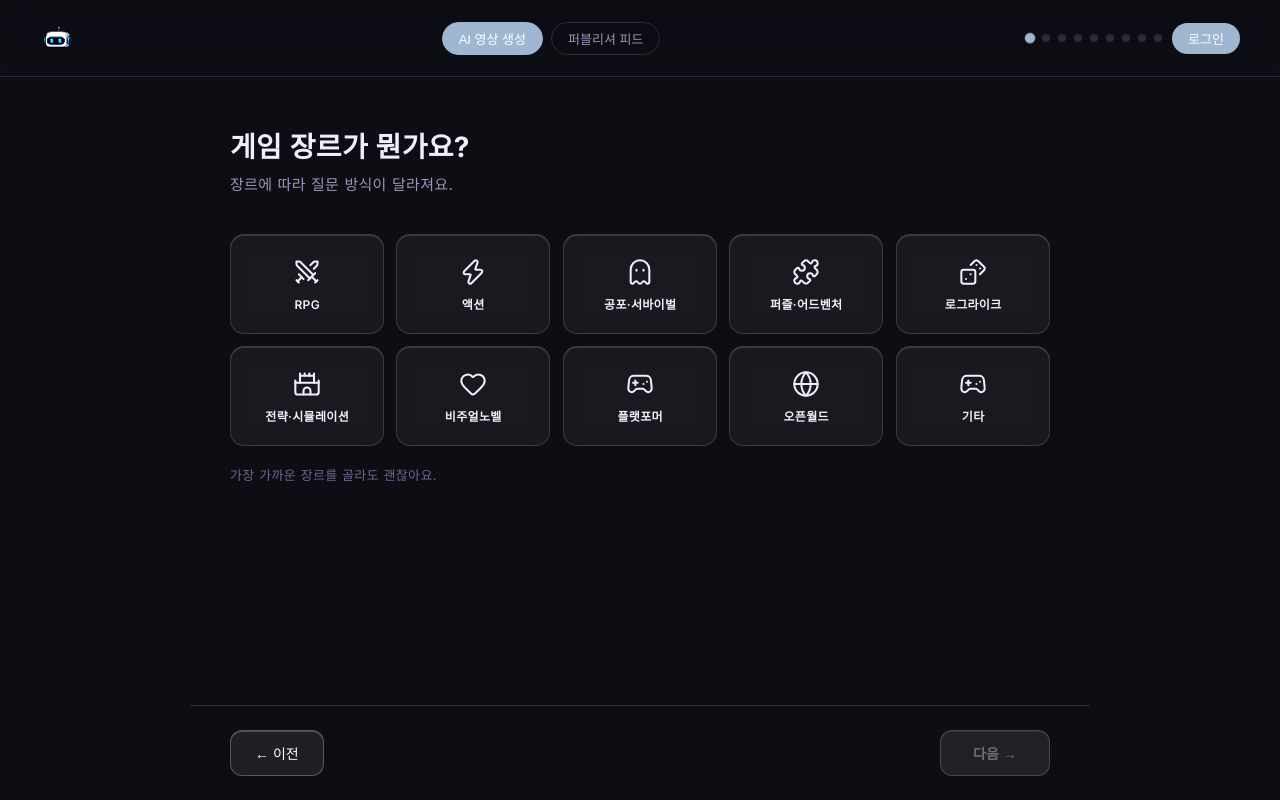
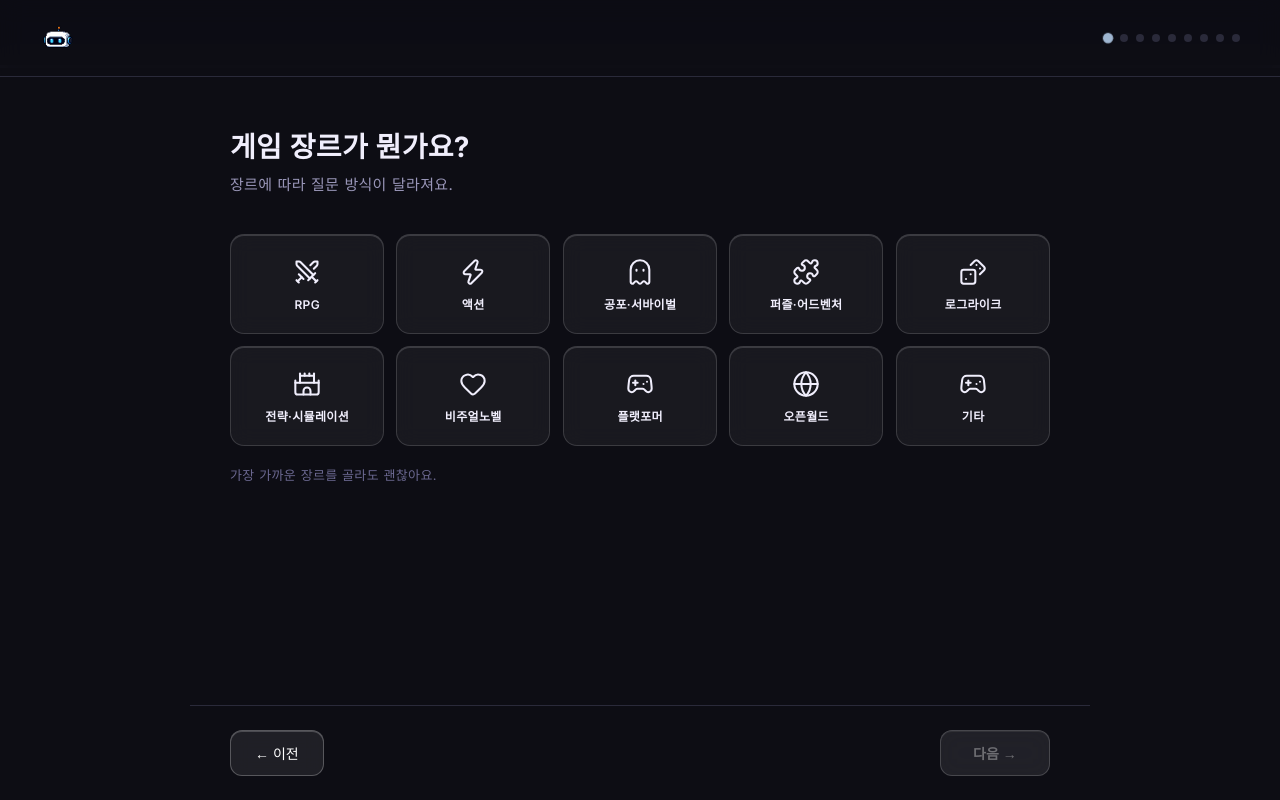
Before and after one commit to jung4yang/Nara, a React (Vite) app: page / in a window 1280 px wide. Both pictures are taken after a click on the button "무료로 시작하기 →". Built offline with nearby package versions, Linux system fonts and the light colour scheme; a web font is replaced by a local one.

Commit message:
fix side bar

```diff
--- a/src/App.jsx
+++ b/src/App.jsx
@@ -185,14 +185,14 @@ export default function App() {
         inApp={view === 'app'}
         currentScreen={screenIndex}
         totalScreens={SCREENS.length}
-        onLogoClick={goLanding}
-        onStart={startApp}
+        onLogoClick={startApp}
+        onGoHome={goLanding}
+        onGoFeed={goFeed}
         view={view === 'pub' ? pubView : view}
-        onGoFeed={goFeed}
-        onLoginClick={() => setShowLogin(true)}
         user={user}
+        onLogin={() => setShowLogin(true)}
+        onLogout={() => setUser(null)}
         onProfileClick={() => goProfile('dev_001')}
-
       />
       <Overlay show={overlay.show} text={overlay.text} sub={overlay.sub} />
 
--- a/src/components/Nav.jsx
+++ b/src/components/Nav.jsx
@@ -1,33 +1,91 @@
-export default function Nav({ inApp, currentScreen, totalScreens, onLogoClick, view, onGoFeed, onLoginClick, user, onProfileClick }) {
-  const isFeedArea = ['feed', 'detail', 'profile', 'favorites'].includes(view);
+import { useState } from 'react';
+
+export default function Nav({ inApp, currentScreen, totalScreens, onLogoClick, view, onGoFeed, onGoHome, user, onLogin, onLogout, onProfileClick }) {
+  const [open, setOpen] = useState(false);
+  const isFeed = ['feed', 'detail', 'profile', 'favorites'].includes(view);
 
   return (
     <>
       <nav>
-        <a href="#" className="logo-holo" style={{ textDecoration: 'none' }} onClick={(e) => { e.preventDefault(); onLogoClick(); }}>
+        {/* 로봇 로고 클릭 → 사이드 메뉴 */}
+        <button style={{ background: 'none', border: 'none', cursor: 'pointer', padding: 0, display: 'flex', alignItems: 'center' }} onClick={() => setOpen(true)}>
           <img src="/narabot.png" alt="NARA" className="logo-img" />
-        </a>
-        <div className="nara-menu-tabs">
-          <button className={`nara-menu-tab${!isFeedArea ? ' active' : ''}`} onClick={onLogoClick}>AI 영상 생성</button>
-          <button className={`nara-menu-tab${isFeedArea ? ' active' : ''}`} onClick={onGoFeed}>퍼블리셔 피드</button>
+        </button>
+
+        <div className="nav-dots" style={{ display: inApp && !isFeed ? 'flex' : 'none' }}>
+          {Array.from({ length: totalScreens }).map((_, i) => (
+            <div key={i} className={`dot ${i === currentScreen ? 'active' : ''} ${i < currentScreen ? 'done' : ''}`} />
+          ))}
         </div>
-        <div style={{ display: 'flex', alignItems: 'center', gap: 10 }}>
-          <div className="nav-dots" style={{ display: inApp && !isFeedArea ? 'flex' : 'none' }}>
-            {Array.from({ length: totalScreens }).map((_, i) => (
-              <div key={i} className={`dot ${i === currentScreen ? 'active' : ''} ${i < currentScreen ? 'done' : ''}`} />
-            ))}
-          </div>
+      </nav>
+
+      <div className="progress-bar" style={{ display: inApp && !isFeed ? 'block' : 'none' }}>
+        <div className="progress-fill" style={{ width: `${(currentScreen / (totalScreens - 1)) * 100}%` }} />
+      </div>
+
+      {/* 백드롭 */}
+      {open && (
+        <div
+          onClick={() => setOpen(false)}
+          style={{ position: 'fixed', inset: 0, background: 'rgba(0,0,0,0.5)', zIndex: 1001, backdropFilter: 'blur(2px)' }}
+        />
+      )}
+
+      {/* 사이드 메뉴 */}
+      <div style={{
+        position: 'fixed', top: 0, bottom: 0, left: open ? 0 : -280,
+        width: 260, background: 'var(--surface)', borderRight: '1px solid var(--border)',
+        zIndex: 1002, transition: 'left 0.28s cubic-bezier(0.16,1,0.3,1)',
+        display: 'flex', flexDirection: 'column', padding: '20px 0',
+      }}>
+        {/* 헤더 */}
+        <div style={{ display: 'flex', alignItems: 'center', justifyContent: 'space-between', padding: '0 20px 20px', borderBottom: '1px solid var(--border)' }}>
+          <span style={{ fontSize: 18, fontWeight: 800 }} className="logo-holo">NARA</span>
+          <button onClick={() => setOpen(false)} style={{ background: 'none', border: 'none', fontSize: 22, color: 'var(--text2)', cursor: 'pointer' }}>×</button>
+        </div>
+
+        {/* 메뉴 항목 */}
+        <div style={{ display: 'flex', flexDirection: 'column', padding: '8px 0' }}>
+          {[
+            { icon: '⌂', label: '홈', active: view === 'landing', onClick: () => { onGoHome(); setOpen(false); } },
+            { icon: '✦', label: 'AI 영상 생성', active: view === 'app', onClick: () => { onLogoClick(); setOpen(false); } },
+            { icon: '▣', label: '퍼블리셔 피드', active: isFeed, onClick: () => { onGoFeed(); setOpen(false); } },
+          ].map(({ icon, label, active, onClick }) => (
+            <button key={label} onClick={onClick} style={{
+              display: 'flex', alignItems: 'center', gap: 12,
+              padding: '12px 20px', background: 'none', border: 'none',
+              color: active ? 'var(--accent)' : 'var(--text)',
+              fontWeight: active ? 700 : 400,
+              fontSize: 14, cursor: 'pointer', textAlign: 'left',
+            }}>
+              <span style={{ fontSize: 16, width: 20, textAlign: 'center', color: active ? 'var(--accent)' : 'var(--text2)' }}>{icon}</span>
+              {label}
+            </button>
+          ))}
+        </div>
+
+        <div style={{ height: 1, background: 'var(--border)', margin: '8px 20px' }} />
+
+        {/* 로그인/프로필 */}
+        <div style={{ display: 'flex', flexDirection: 'column', padding: '8px 0' }}>
           {user ? (
-            <button className="nav-avatar" onClick={onProfileClick} title={user.name}>
-              {user.name.slice(0, 1).toUpperCase()}
+            <>
+              <button onClick={() => { onProfileClick(); setOpen(false); }} style={{ display: 'flex', alignItems: 'center', gap: 12, padding: '12px 20px', background: 'none', border: 'none', color: 'var(--text)', fontSize: 14, cursor: 'pointer' }}>
+                <span style={{ width: 28, height: 28, borderRadius: '50%', background: 'var(--accent)', color: 'white', display: 'flex', alignItems: 'center', justifyContent: 'center', fontSize: 13, fontWeight: 700, flexShrink: 0 }}>
+                  {user.name.slice(0, 1).toUpperCase()}
+                </span>
+                {user.name}
+              </button>
+              <button onClick={() => { onLogout(); setOpen(false); }} style={{ display: 'flex', alignItems: 'center', gap: 12, padding: '12px 20px', background: 'none', border: 'none', color: 'var(--text2)', fontSize: 14, cursor: 'pointer' }}>
+                <span style={{ fontSize: 16, width: 20, textAlign: 'center' }}>↩</span> 로그아웃
+              </button>
+            </>
+          ) : (
+            <button onClick={() => { onLogin(); setOpen(false); }} style={{ display: 'flex', alignItems: 'center', gap: 12, padding: '12px 20px', background: 'none', border: 'none', color: 'var(--accent)', fontSize: 14, cursor: 'pointer', fontWeight: 600 }}>
+              <span style={{ fontSize: 16, width: 20, textAlign: 'center' }}>→</span> 로그인
             </button>
-          ) : (
-            <button className="nav-login-btn" onClick={onLoginClick}>로그인</button>
           )}
         </div>
-      </nav>
-      <div className="progress-bar" style={{ display: inApp && !isFeedArea ? 'block' : 'none' }}>
-        <div className="progress-fill" style={{ width: `${(currentScreen / (totalScreens - 1)) * 100}%` }} />
       </div>
     </>
   );
```
